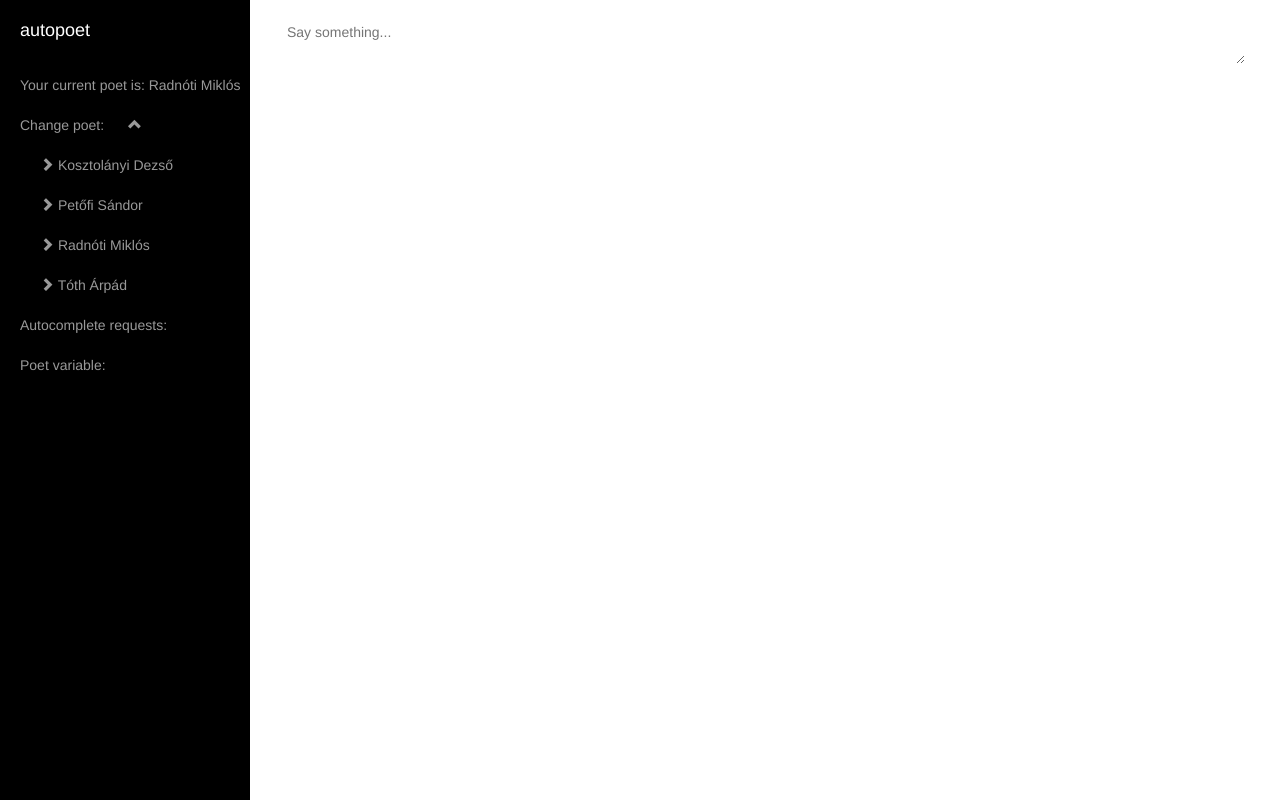
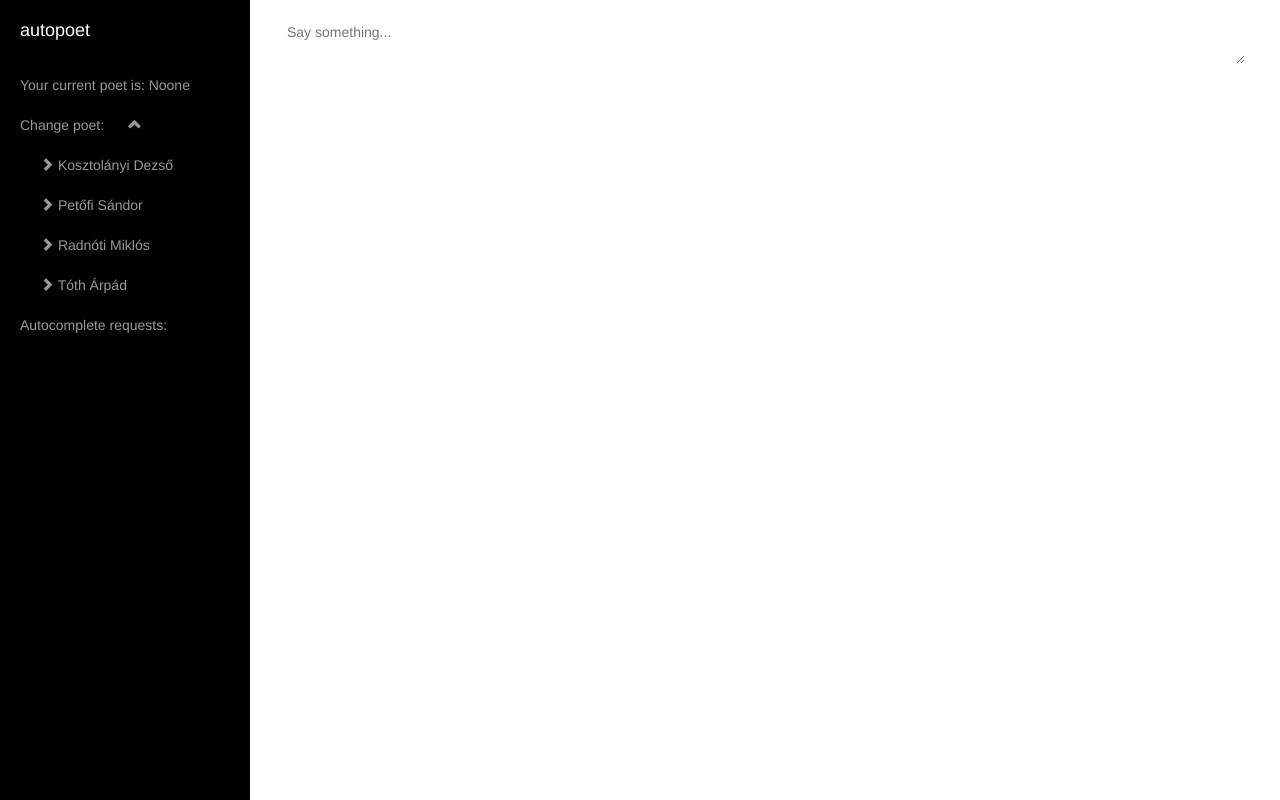
Before and after one commit to elementbound/autopoet, a Flask app: page / in a window 1280 px wide. Run offline with Flask 2, Linux system fonts and the light colour scheme; some libraries are stand-ins or nearby versions.

Commit message:
Poet now starts in an unitialized state

```diff
--- a/site/js/site.js
+++ b/site/js/site.js
@@ -9,7 +9,6 @@ $(document).ready(function() {
             target.slideToggle();
 
             let chevron = $(this).find('.glyphicon');
-            console.log(chevron);
 
             if(chevron.hasClass('glyphicon-chevron-down')) {
                 chevron.removeClass('glyphicon-chevron-down');
@@ -61,6 +60,9 @@ $(document).ready(function() {
     var requests = 0;
 
     function update_autocomplete(word) {
+        if(!current_poet)
+            return;
+
         let url = '/autocomplete/' + current_poet + '/' + word;
         console.log(url);
 
@@ -121,19 +123,10 @@ $(document).ready(function() {
 
         text = text.split(/\s+/);
         text = text[text.length-1];
-        console.log(text);
 
         autocomplete_needs_update = text;
     };
 
-    $('.autocomplete-input').keyup(f);
+    $('.autocomplete-input').keydown(f);
     $('.autocomplete-input').blur(f);
-
-    // Debug current poet at all times
-    var f = function() {
-        $('.poet-variable').text(current_poet);
-        setTimeout(f, 100);
-    };
-
-    f();
 });
--- a/site/templates/index.html
+++ b/site/templates/index.html
@@ -27,7 +27,7 @@
                 <ul class="sidebar-nav">
                     <li class="sidebar-brand"><a href="#">autopoet</a></li>
                     <li><a href="#">
-                        Your current poet is: <span class="current-poet">{{current_poet[1]}}</span>
+                        Your current poet is: <span class="current-poet">Noone</span>
                     </a></li>
                     <li><a href="#" id="poet-toggler">
                         Change poet:
@@ -44,10 +44,6 @@
 
                     <li><a href="#">
                         Autocomplete requests: <span class="requests-counter"></span>
-                    </a></li>
-
-                    <li><a href="#">
-                        Poet variable: <span class="poet-variable"></span>
                     </a></li>
                 </ul>
             </div>
```
